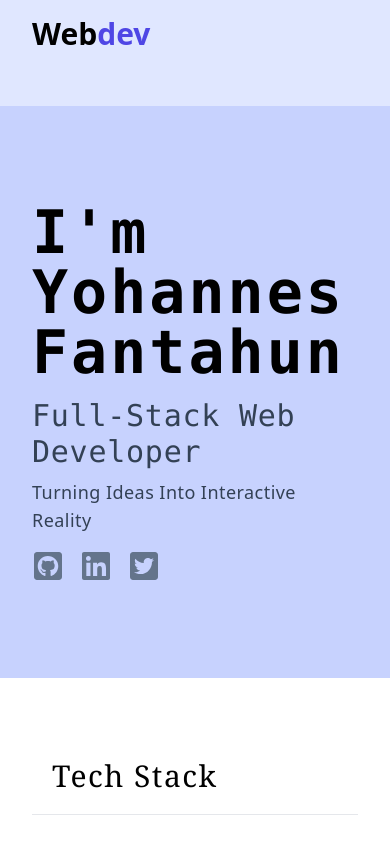
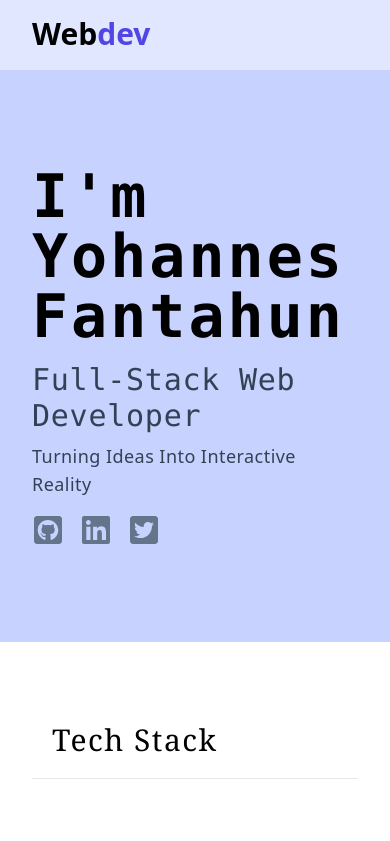
Before and after one commit to Yohannes-F21/Portfolio-, a React (Vite) app: page / in a window 390 px wide. Shown: the top 841 px of the page. Built offline with nearby package versions, Linux system fonts and the light colour scheme; some icons are missing.

Commit message:
fix some responsive issue

```diff
--- a/src/components/Navbar.jsx
+++ b/src/components/Navbar.jsx
@@ -12,7 +12,7 @@ const Navbar = () => {
         isDarkTheme ? "bg-slate-900 text-white" : "bg-indigo-100 "
       }`}
     >
-      <div className=" py-4 flex flex-col sm: mx-8 sm:flex-row sm:gap-x-16 sm:items-center sm:py-6 sm:justify-between ">
+      <div className=" py-4 flex  sm: mx-8 flex-row sm:gap-x-16 sm:items-center sm:py-6 justify-between ">
         <h2 className="text-3xl font-bold ">
           Web<span className="text-indigo-600 ">dev</span>
         </h2>
```
